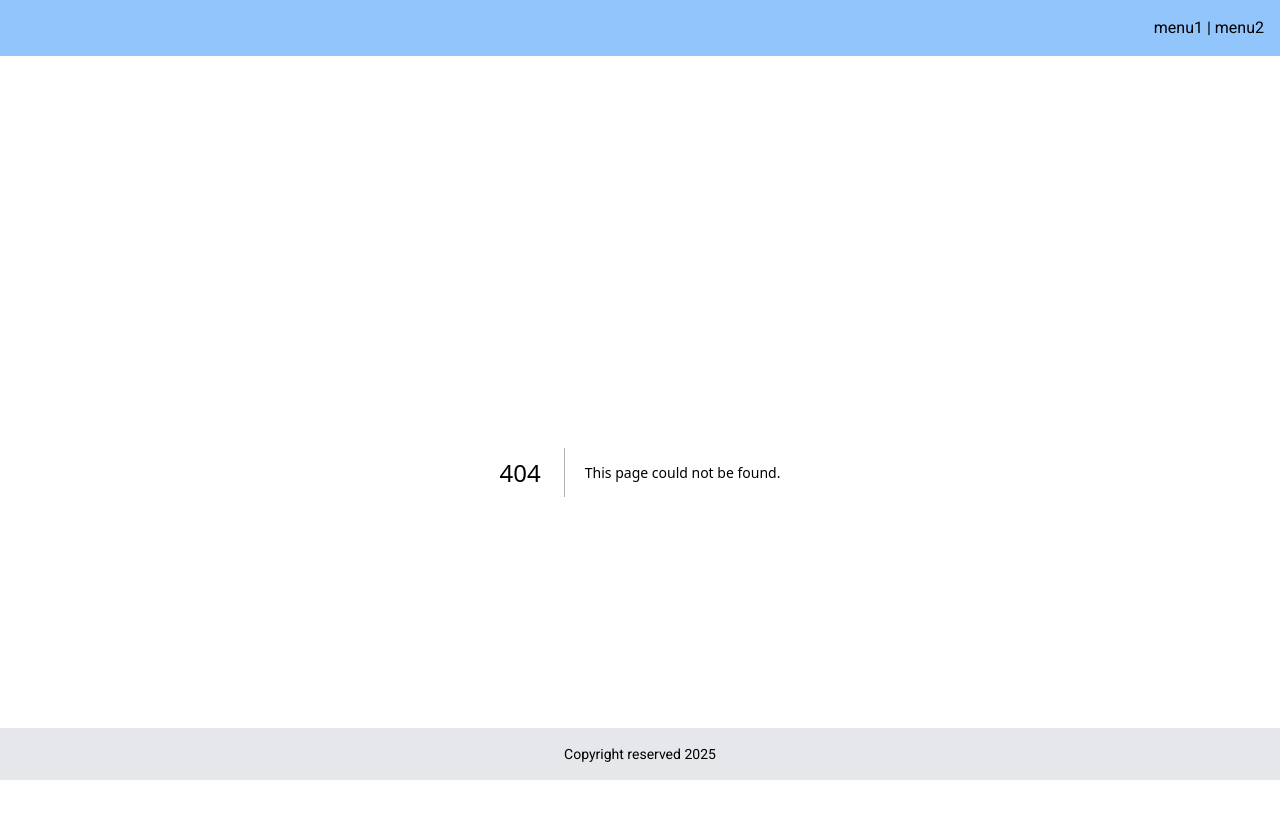
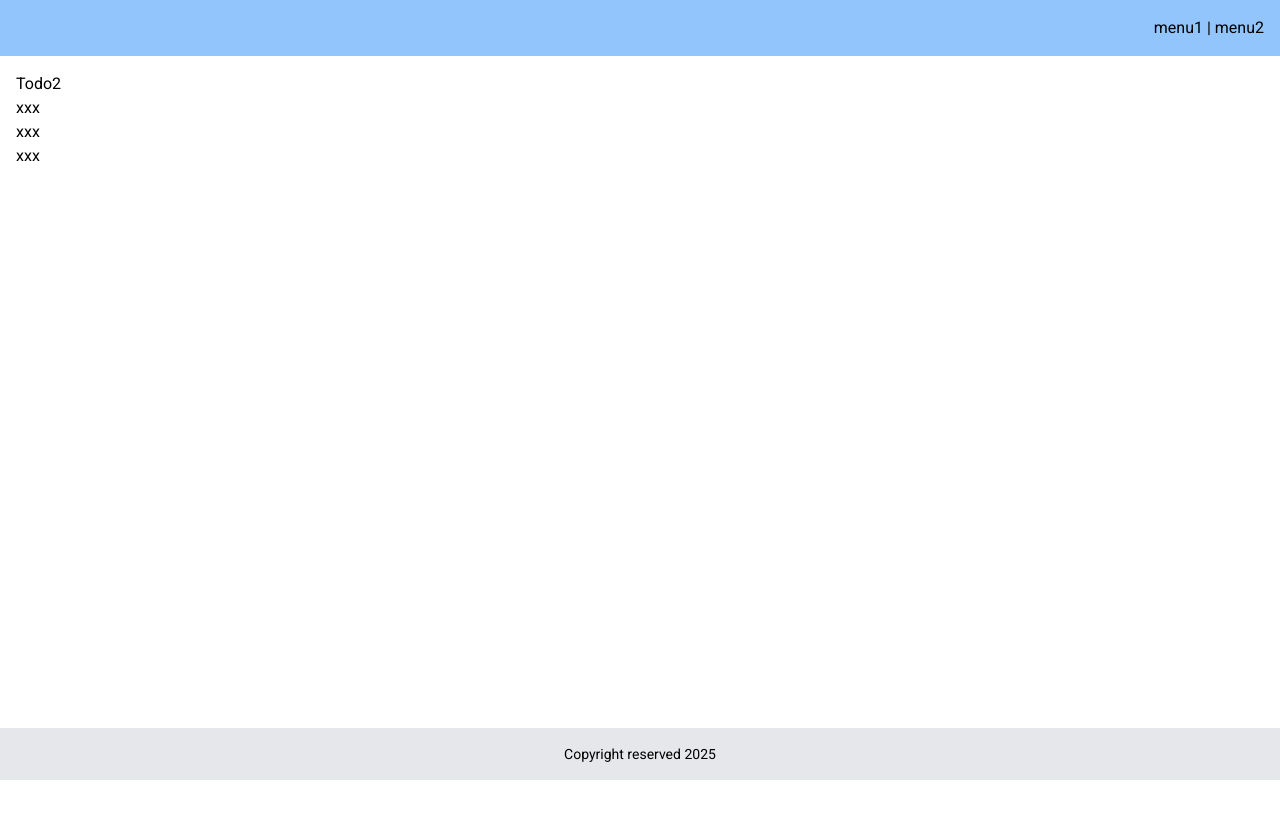
Before and after one commit to wwarodom/web_2_2024, a Next.js app in the folder my-app/: page /todo2 in a window 1280 px wide. Before the commit this address had no page. Shown: the top 818 px of the page. Built offline with nearby package versions, Linux system fonts and the light colour scheme.

Commit message:
add tasks

```diff
--- /dev/null
+++ b/my-app/app/todo2/page.tsx
@@ -0,0 +1,27 @@
+'use client'
+import { useState } from "react";
+interface TaskType {
+    id: number;
+    name: string;
+    time: number;
+}
+
+const STYLE='border-2 border-black px-2'
+
+
+export default function Todo2() {
+    const [tasks, setTasks] = useState<TaskType[]>([
+        { id: 1, name: "Reading a book", time: 100 },
+        { id: 2, name: "Writing a program", time: 30 },
+        { id: 3, name: "Sleeping", time: 120 },
+    ]);
+
+    return (
+        <div>
+            <h1>Todo2</h1>
+            <ul>
+                {tasks.map( () => (<li>xxx</li>))}
+            </ul>
+        </div>
+    )
+}
```
